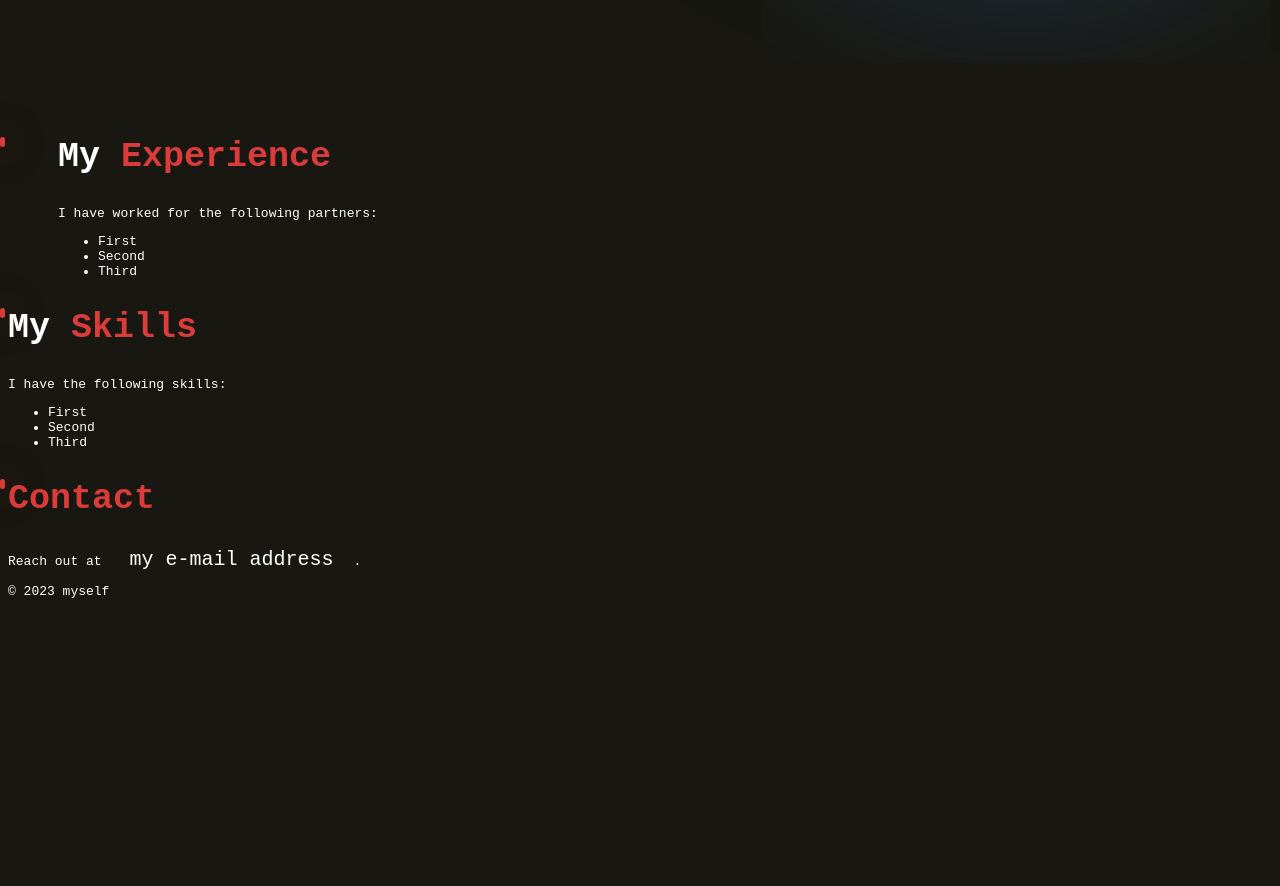
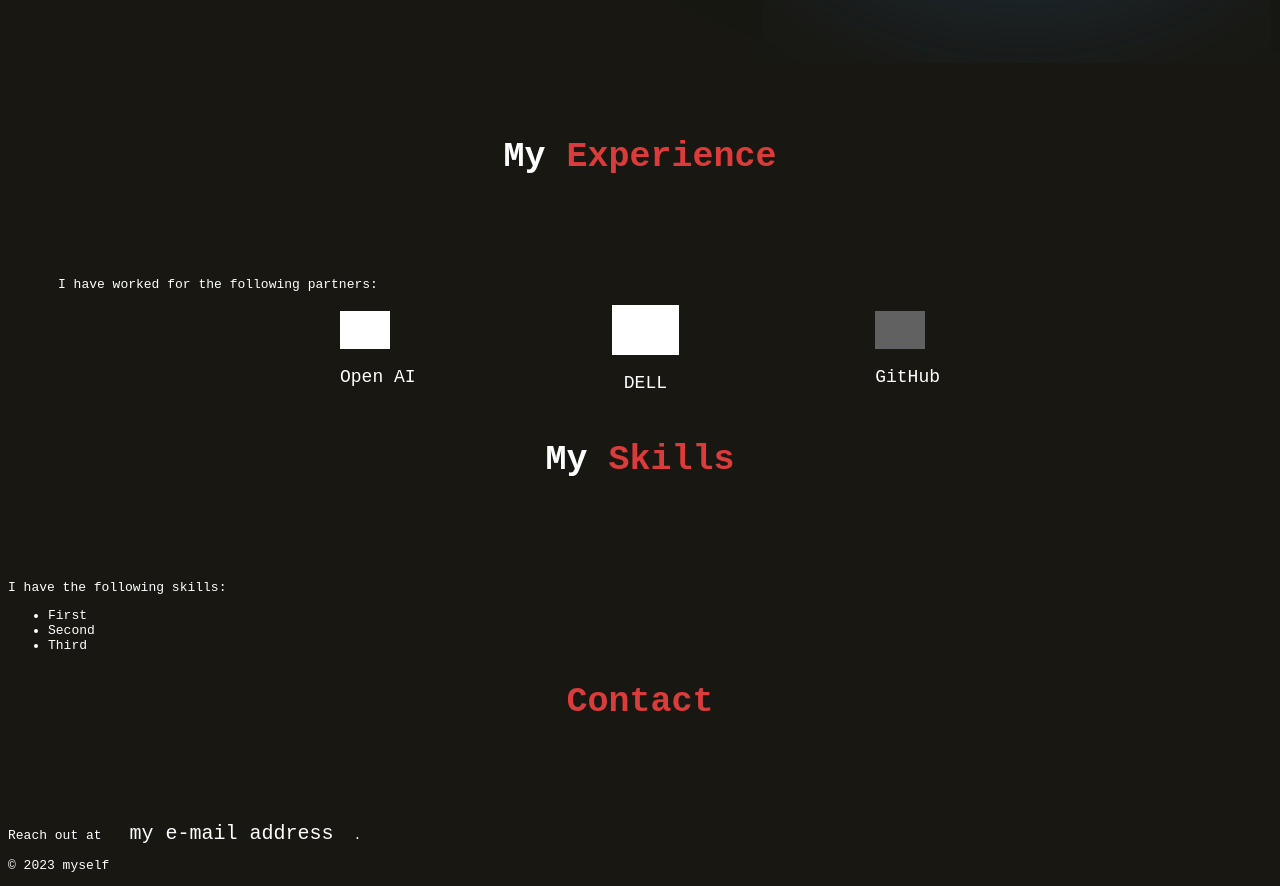
Before and after one commit to BorysKravtsov/practice-week1, a website: page index.html in a window 1280 px wide. Shown: the part 700-1586 px from the top of the page. Before the commit the page ends 1312 px from the top, so only its background shows below. Drawn offline with Linux system fonts and the light colour scheme; grey boxes are pictures that could not be loaded.

Commit message:
add couple changes to partners section

```diff
--- a/css/styles.css
+++ b/css/styles.css
@@ -49,7 +49,7 @@ body {
   position: relative;
   padding-left: 30px;
 }
-h2::before {
+/* h2::before {
   position: absolute;
   content: "";
   width: 5px;
@@ -58,7 +58,7 @@ h2::before {
   background-color: #da3b3b;
   box-shadow: 1px 1px 40px #ff0000;
   border-radius: 10px;
-}
+} */
 
 .header__welcome {
   text-align: right;
@@ -111,7 +111,32 @@ nav {
 }
 
 h2 {
-  text-align: left;
-
+  text-align: center;
+  margin-bottom: 100px;
   font-size: 35px;
 }
+
+.partners {
+  display: flex;
+  justify-content: space-between;
+  flex-direction: row;
+  max-width: 600px;
+  margin: 0 auto;
+}
+
+.partners__container {
+  display: flex;
+  justify-content: center;
+  flex-direction: column;
+  text-align: center;
+  font-size: 18px;
+}
+
+.partners__logo {
+  width: 50px;
+  filter: saturate(0) brightness(1000);
+}
+.dell-logo {
+  height: 50px;
+  width: auto;
+}
--- a/index.html
+++ b/index.html
@@ -28,12 +28,34 @@
         <div class="container">
           <div class="experience__inner">
             <h2 id="experience">My <span>Experience</span></h2>
-            <p>I have worked for the following partners:</p>
-            <ul>
-              <li>First</li>
-              <li>Second</li>
-              <li>Third</li>
-            </ul>
+            <p class="subtitle">I have worked for the following partners:</p>
+            <div class="partners">
+              <div class="partners__container">
+                <img
+                  src="https://zidtek.com/wp-content/uploads/2024/01/chatgpt-logo-green-PNG-768x768.png"
+                  alt="chat-gpt"
+                  class="partners__logo"
+                />
+                <p>Open AI</p>
+              </div>
+              <div class="partners__container">
+                <img
+                  src="https://upload.wikimedia.org/wikipedia/commons/thumb/8/82/Dell_Logo.png/1200px-Dell_Logo.png"
+                  alt="dell"
+                  class="partners__logo dell-logo"
+                />
+                <p>DELL</p>
+              </div>
+              <div class="partners__container">
+                <img
+                  src="https://cdn-icons-png.flaticon.com/512/25/25231.png"
+                  alt="github"
+                  class="partners__logo"
+                  style="filter: invert(1)"
+                />
+                <p>GitHub</p>
+              </div>
+            </div>
           </div>
         </div>
       </section>
```
